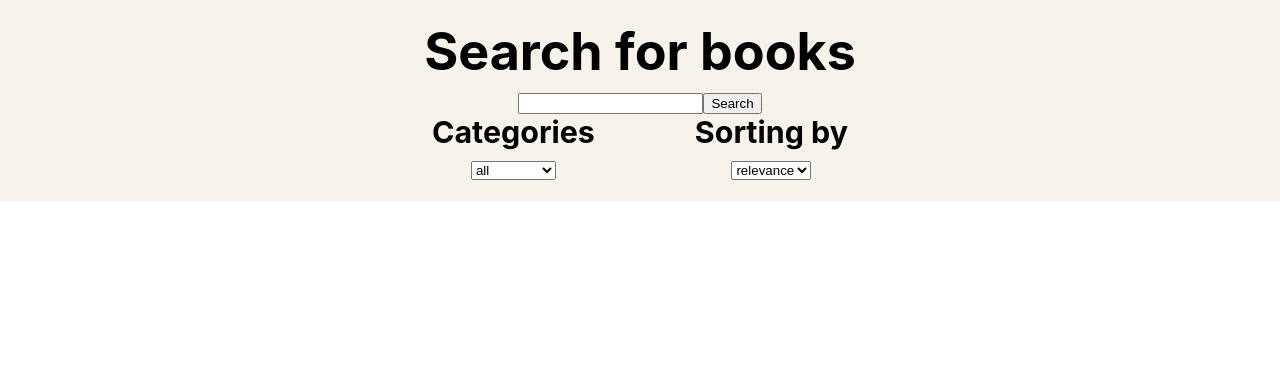
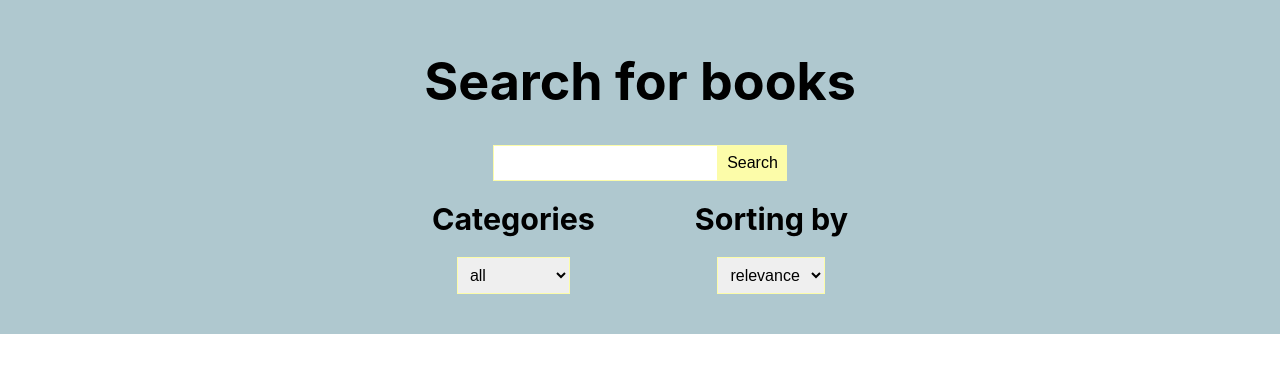
Before and after one commit to maksimbell/modsen, a React (Create React App) app in the folder book-app/: page / in a window 1280 px wide. Shown: the top 372 px of the page. Built offline with nearby package versions, Linux system fonts and the light colour scheme.

Commit message:
fix styles

```diff
--- a/book-app/src/App.css
+++ b/book-app/src/App.css
@@ -18,7 +18,8 @@
 }
 
 .App-header {
-    background-color: #f7f3eb;
+    /* background-color: rgb(132, 162, 172); */
+    background-color: rgb(175, 200, 207);
     display: flex;
     flex-direction: column;
     align-items: center;
@@ -46,6 +47,7 @@
 }
 
 .headerSelects {
+    margin: 20px;
     display: flex;
     justify-content: center;
     gap: 100px;
--- a/book-app/src/components/Book/style.css
+++ b/book-app/src/components/Book/style.css
@@ -2,7 +2,8 @@
     width: 290px;
     height: 360px;
     box-sizing: border-box;
-    background-color: rgb(243, 243, 243);
+    /* background-color: rgb(243, 243, 243); */
+    background-color: rgb(228, 238, 232);
     margin: 20px auto;
 }
 
--- a/book-app/src/components/CategoryFilter/index.js
+++ b/book-app/src/components/CategoryFilter/index.js
@@ -1,4 +1,5 @@
 import React from 'react'
+import './style.css'
 
 const CategoryFilter = ({categories, onChange}) => {
 
@@ -9,9 +10,10 @@ const CategoryFilter = ({categories, onChange}) => {
   }
 
   return (
-    <div>
-      <h3>Categories</h3>
-      <select id="categories" name="categories" onChange={handleCategoryChange}>
+    <div className="bookSelect">
+      <h3 className="bookSelect__name">Categories</h3>
+      <select id="categories" name="categories"
+        className="bookSelect__select" onChange={handleCategoryChange} >
         {categories.map((cat, index) => <option value={cat} key={index}>{cat}</option>)}
       </select>
     </div>
--- /dev/null
+++ b/book-app/src/components/CategoryFilter/style.css
@@ -0,0 +1,12 @@
+.bookSelect__name{
+}
+
+.bookSelect__select{
+    margin-top: 20px;
+    border-radius: 0px;
+    font-size: 16px;
+    padding: 8px;
+    text-decoration: none;
+    white-space: normal;
+    border: 1px solid rgb(252, 252, 169);
+}
--- a/book-app/src/components/SearchBar/index.js
+++ b/book-app/src/components/SearchBar/index.js
@@ -1,4 +1,5 @@
 import React, {useState} from 'react'
+import './style.css'
 
 const SearchBar = ({searchBooks}) => {
   const [query, setQuery] = useState('')
@@ -10,14 +11,16 @@ const SearchBar = ({searchBooks}) => {
   }
 
   return (
-    <div>
-      <h1>Search for books</h1>
+    <div className="searchBar">
+      <h1 className="searchBar__title">Search for books</h1>
       <input
+        className="searchBar__input"
         type="search"
         onChange={handleQueryChange}
         value={query}
       />
-      <button type="submit" onClick={handleClick}>Search</button>
+      <button type="submit" onClick={handleClick}
+        className="searchBar__button">Search</button>
     </div>
   )
 }
--- /dev/null
+++ b/book-app/src/components/SearchBar/style.css
@@ -0,0 +1,24 @@
+.searchBar__title {
+    margin: 30px 0;
+}
+
+.searchBar__input {
+    border-radius: 0px;
+    font-size: 16px;
+    padding: 8px;
+    text-decoration: none;
+    white-space: normal;
+    border: 1px solid rgb(252, 252, 169);
+}
+
+.searchBar__button {
+    font-size: 16px;
+    padding: 8px;
+    cursor: pointer;
+    background-color: rgb(252, 252, 169);
+    border: 1px solid rgb(252, 252, 169);
+}
+
+.searchBar__input:hover, .searchBar__button:hover {
+    border: 1px solid rgb(206, 206, 173);
+}
--- a/book-app/src/components/SortSelect/index.js
+++ b/book-app/src/components/SortSelect/index.js
@@ -1,4 +1,5 @@
 import React from 'react'
+import './style.css'
 
 const SortSelect = ({sortings, onChange}) => {
 
@@ -9,9 +10,10 @@ const SortSelect = ({sortings, onChange}) => {
   }
 
   return (
-    <div>
-      <h3>Sorting by</h3>
-      <select id="sortings" name="sortings" onChange={handleSortingChange}>
+    <div className="bookSelect">
+      <h3 className="bookSelect__name">Sorting by</h3>
+      <select id="sortings" name="sortings"
+        className="bookSelect__select" onChange={handleSortingChange}>
         {sortings.map((sort, index) => <option value={sort} key={index}>{sort}</option>)}
       </select>
     </div>
--- /dev/null
+++ b/book-app/src/components/SortSelect/style.css
@@ -0,0 +1,12 @@
+.bookSelect__name{
+}
+
+.bookSelect__select{
+    margin-top: 20px;
+    border-radius: 0px;
+    font-size: 16px;
+    padding: 8px;
+    text-decoration: none;
+    white-space: normal;
+    border: 1px solid rgb(252, 252, 169);
+}
```
